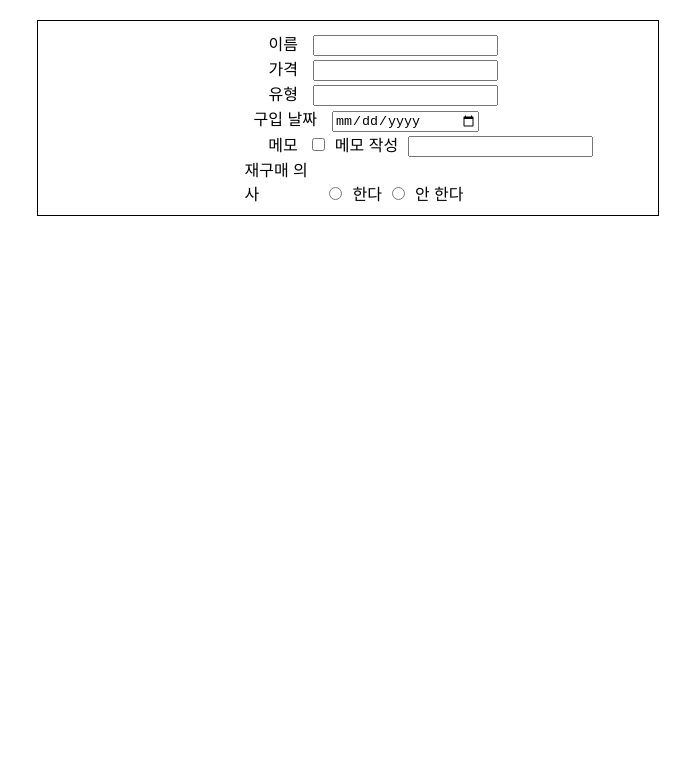
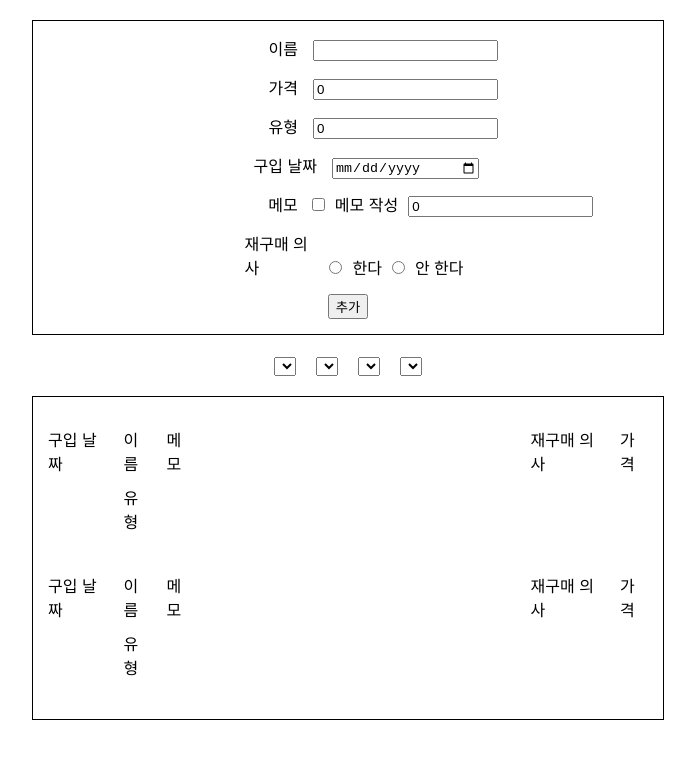
Before and after one commit to JeongminJamie/account-book, a React (Create React App) app: page / in a window 1280 px wide. Shown: the top 758 px of the page, without its empty margins (292-987 px from the left). Built offline with nearby package versions, Linux system fonts and the light colour scheme.

Commit message:
done with the entire layout frame and working with handlers of the form

```diff
--- a/src/App.js
+++ b/src/App.js
@@ -1,11 +1,15 @@
 // import './App.css';
 
-import ProductForm from "./ProductForm";
+import Filter from "./Filter/ProductFilters";
+import ProductForm from "./Form/ProductForm";
+import ProductList from "./List/ProductList";
 
 function App() {
   return (
     <>
       <ProductForm />
+      <Filter />
+      <ProductList />
     </>
   );
 }
--- /dev/null
+++ b/src/Filter/ProductFilters.css
@@ -0,0 +1,11 @@
+.product__filters-container {
+  display: flex;
+  flex-direction: row;
+  width: 600px;
+  margin-left: auto;
+  margin-right: auto;
+  justify-content: center;
+  align-items: center;
+  gap: 20px;
+  margin-top: 20px;
+}
--- /dev/null
+++ b/src/Filter/ProductFilters.jsx
@@ -0,0 +1,23 @@
+import React from "react";
+import "./ProductFilters.css";
+
+const ProductFilters = () => {
+  return (
+    <div className="product__filters-container">
+      <div>
+        <select value="유형"></select>
+      </div>
+      <div>
+        <select value="정렬 기준"></select>
+      </div>
+      <div>
+        <select value="정렬 기준"></select>
+      </div>
+      <div>
+        <select value="정렬 기준"></select>
+      </div>
+    </div>
+  );
+};
+
+export default ProductFilters;
--- a/src/ProductForm.css
+++ b/src/Form/ProductForm.css
@@ -7,7 +7,7 @@
   margin-left: auto;
   margin-right: auto;
   margin-top: 20px;
-  padding: 10px;
+  padding: 15px;
   border: 1px solid;
 }
 
@@ -21,6 +21,7 @@
   text-align: right;
   width: 100px;
   margin-right: 15px;
+  margin-bottom: 15px;
 }
 
 #purchase-date {
--- /dev/null
+++ b/src/Form/ProductForm.jsx
@@ -0,0 +1,120 @@
+import React from "react";
+import { useState } from "react";
+import "./ProductForm.css";
+
+const ProductForm = () => {
+  const [productObject, setProductObject] = useState({
+    name: "",
+    price: 0,
+    type: "",
+    date: new Date(),
+    memo: "",
+    repurchase: false,
+  });
+  const submitBtnHandler = (e) => {};
+  const nameInputHandler = (e) => {
+    setProductObject((prevState) => ({
+      ...prevState,
+      name: e.target.value(),
+    }));
+  };
+  const priceInputHandler = (e) => {
+    setProductObject((prevState) => ({
+      ...prevState,
+      price: e.target.value(),
+    }));
+  };
+  const typeInputHandler = (e) => {
+    setProductObject((prevState) => ({
+      ...prevState,
+      type: e.target.value(),
+    }));
+  };
+  const dateInputHandler = (e) => {
+    setProductObject((prevState) => ({
+      ...prevState,
+      date: e.target.value(),
+    }));
+  };
+  const memoInputHandler = (e) => {
+    setProductObject((prevState) => ({
+      ...prevState,
+      memo: e.target.value(),
+    }));
+  };
+
+  return (
+    <form className="form-container" onClick={submitBtnHandler}>
+      <div className="name__input">
+        <label for="name" className="name__label">
+          이름
+        </label>
+        <input
+          id="name"
+          type="text"
+          value={productObject.name}
+          onChange={nameInputHandler}
+        />
+      </div>
+      <div className="price__input">
+        <label for="price" className="price__label" type="number">
+          가격
+        </label>
+        <input
+          id="price"
+          value={productObject.price}
+          onChange={priceInputHandler}
+        />
+      </div>
+      <div className="type__input">
+        <label for="type" className="type__label" type="text">
+          유형
+        </label>
+        <input
+          id="type"
+          value={productObject.price}
+          onChange={typeInputHandler}
+        />
+      </div>
+      <div className="purchase-date__input">
+        <label for="purchase-date" className="purchase-date__label">
+          구입 날짜
+        </label>
+        <input
+          id="purchase-date"
+          type="date"
+          value={productObject.price}
+          onChange={dateInputHandler}
+        />
+      </div>
+      <div className="memo__input">
+        <label className="memo__label">메모</label>
+        <input id="memo" type="checkbox" className="memo__checkbox" />
+        <label for="memo">메모 작성</label>
+        <input
+          className="memo__checkbox-input"
+          value={productObject.price}
+          onChange={memoInputHandler}
+        />
+      </div>
+      <div className="repurchase__input">
+        <label className="repurchase__label">재구매 의사</label>
+        <input
+          id="do-repurchase"
+          type="radio"
+          className="do-repurchase-input"
+        />
+        <label for="do-repurchase">한다</label>
+        <input
+          id="dont-repurchase"
+          type="radio"
+          className="dont-repurchase-input"
+        />
+        <label for="dont-repurchase">안 한다</label>
+      </div>
+      <button type="submit">추가</button>
+    </form>
+  );
+};
+
+export default ProductForm;
--- /dev/null
+++ b/src/List/ProductList.css
@@ -0,0 +1,12 @@
+.product__list-container {
+  display: flex;
+  flex-direction: column;
+  justify-content: center;
+  align-items: center;
+  width: 600px;
+  margin-left: auto;
+  margin-right: auto;
+  margin-top: 20px;
+  padding: 15px;
+  border: 1px solid;
+}
--- /dev/null
+++ b/src/List/ProductList.jsx
@@ -0,0 +1,14 @@
+import React from "react";
+import ProductListItem from "./ProductListItem";
+import "./ProductList.css";
+
+const ProductList = () => {
+  return (
+    <div className="product__list-container">
+      <ProductListItem />
+      <ProductListItem />
+    </div>
+  );
+};
+
+export default ProductList;
--- /dev/null
+++ b/src/List/ProductListItem.css
@@ -0,0 +1,21 @@
+.product__items-container {
+  display: flex;
+  flex-direction: flex-start;
+  width: 100%;
+  margin-bottom: 10px;
+  padding: 15px;
+}
+
+.product__date,
+.product__name-type,
+.product__repurchase {
+  margin-right: 15px;
+}
+
+.product__name {
+  margin-bottom: 10px;
+}
+
+.product__memo {
+  margin-right: 21rem;
+}
--- /dev/null
+++ b/src/List/ProductListItem.jsx
@@ -0,0 +1,20 @@
+import React from "react";
+import "./ProductListItem.css";
+
+const ProductListItem = () => {
+  return (
+    <div className="product__items-container">
+      <div className="product__date">구입 날짜</div>
+      <div className="product__name-type">
+        <div className="product__name">이름</div>
+        <div>유형</div>
+      </div>
+      <div className="product__memo">메모</div>
+      <div className="product__repurchase">재구매 의사</div>
+
+      <div className="product__price">가격</div>
+    </div>
+  );
+};
+
+export default ProductListItem;
--- a/src/ProductForm.jsx
+++ /dev/null
@@ -1,56 +0,0 @@
-import React from "react";
-import "./ProductForm.css";
-
-const ProductForm = () => {
-  return (
-    <div className="form-container">
-      <div className="name__input">
-        <label for="name" className="name__label">
-          이름
-        </label>
-        <input id="name" type="text" />
-      </div>
-      <div className="price__input">
-        <label for="price" className="price__label" type="number">
-          가격
-        </label>
-        <input id="price" />
-      </div>
-      <div className="type__input">
-        <label for="type" className="type__label" type="text">
-          유형
-        </label>
-        <input id="type" />
-      </div>
-      <div className="purchase-date__input">
-        <label for="purchase-date" className="purchase-date__label">
-          구입 날짜
-        </label>
-        <input id="purchase-date" type="date" />
-      </div>
-      <div className="memo__input">
-        <label className="memo__label">메모</label>
-        <input id="memo" type="checkbox" className="memo__checkbox" />
-        <label for="memo">메모 작성</label>
-        <input className="memo__checkbox-input" />
-      </div>
-      <div className="repurchase__input">
-        <label className="repurchase__label">재구매 의사</label>
-        <input
-          id="do-repurchase"
-          type="radio"
-          className="do-repurchase-input"
-        />
-        <label for="do-repurchase">한다</label>
-        <input
-          id="dont-repurchase"
-          type="radio"
-          className="dont-repurchase-input"
-        />
-        <label for="dont-repurchase">안 한다</label>
-      </div>
-    </div>
-  );
-};
-
-export default ProductForm;
```
